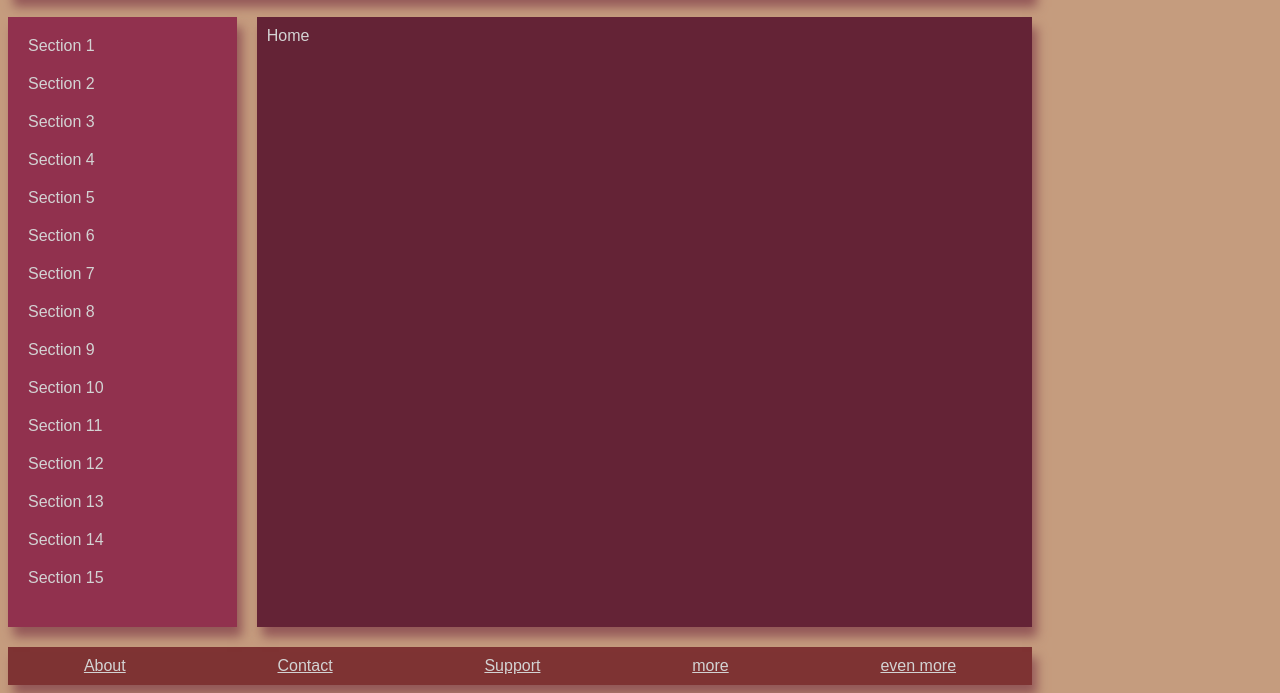
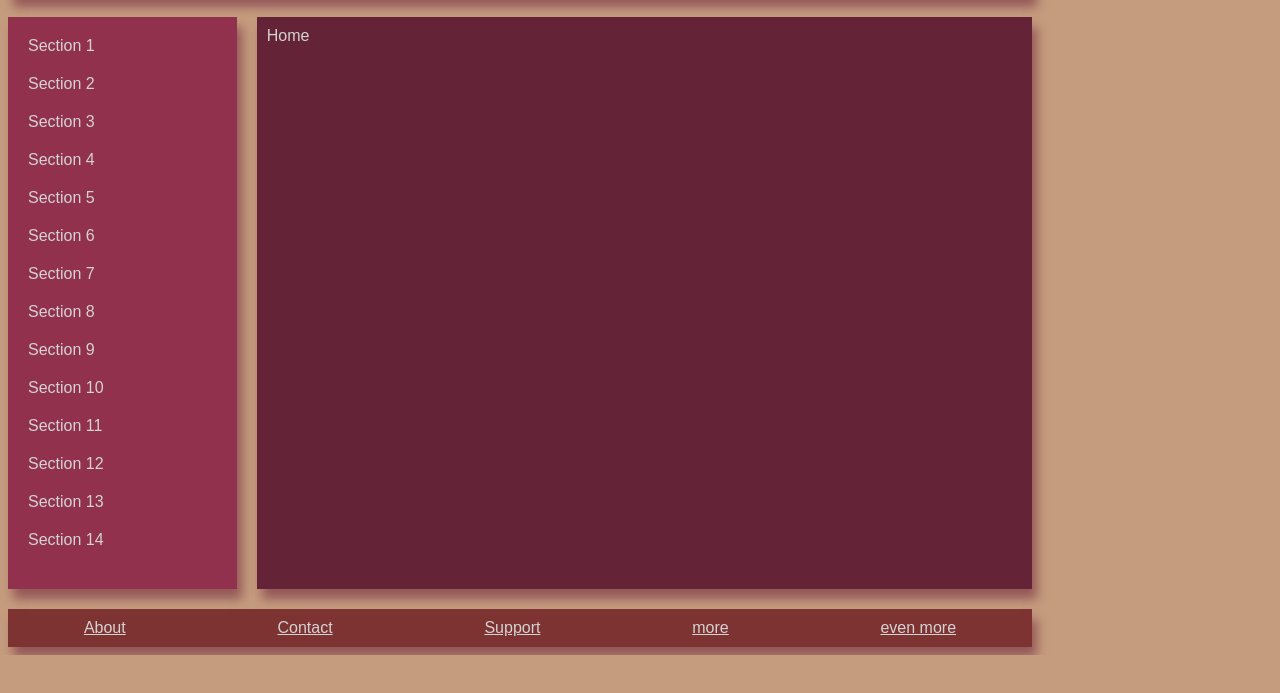
Before and after one commit to TomEsDE/wbs-primer-blog, a website built with Parcel: page index.html in a window 1280 px wide. Shown: the part 192-885 px from the top of the page. After the commit the page ends 847 px from the top, so only its background shows below. Built offline with nearby package versions, Linux system fonts and the light colour scheme.

Commit message:
test commit from codesandbox

```diff
--- a/index.html
+++ b/index.html
@@ -39,7 +39,6 @@
         <section>Section 12</section>
         <section>Section 13</section>
         <section>Section 14</section>
-        <section>Section 15</section>
       </div>
 
       <main class="main shadow">Home</main>
```
